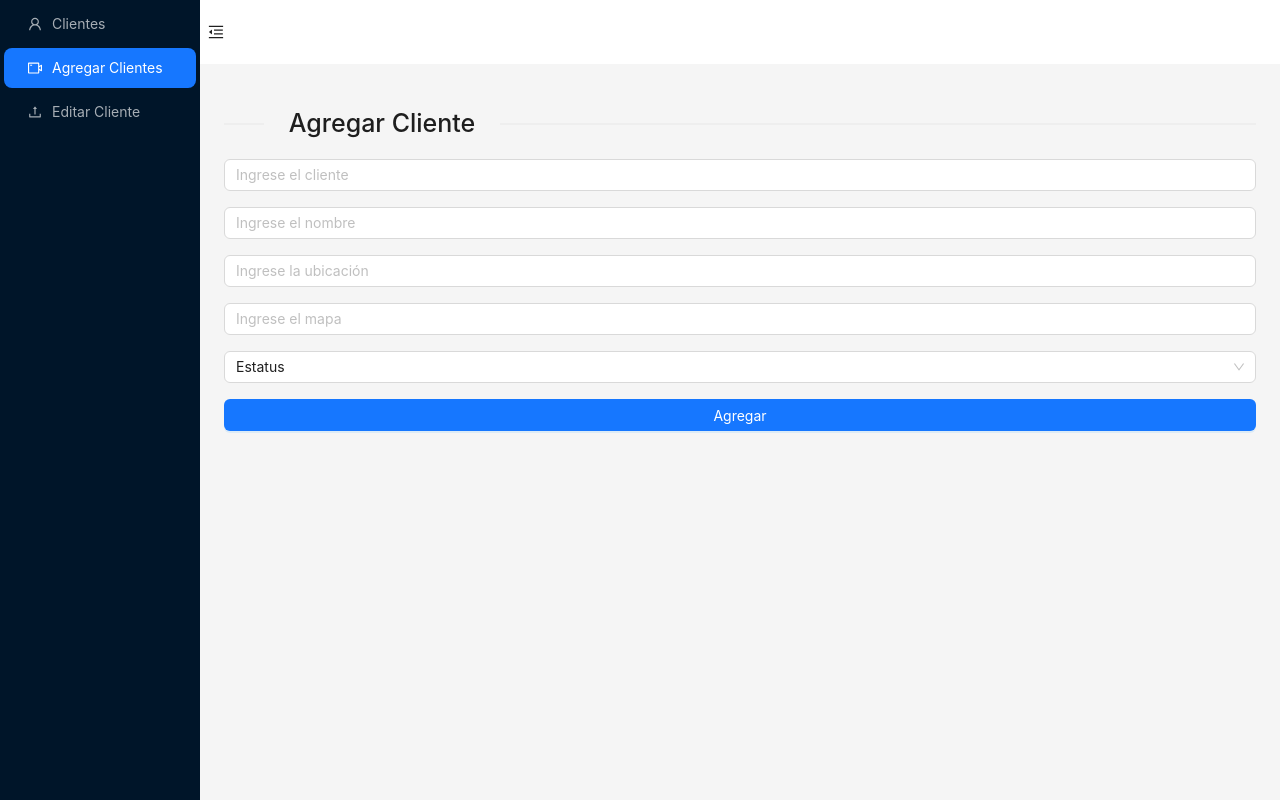
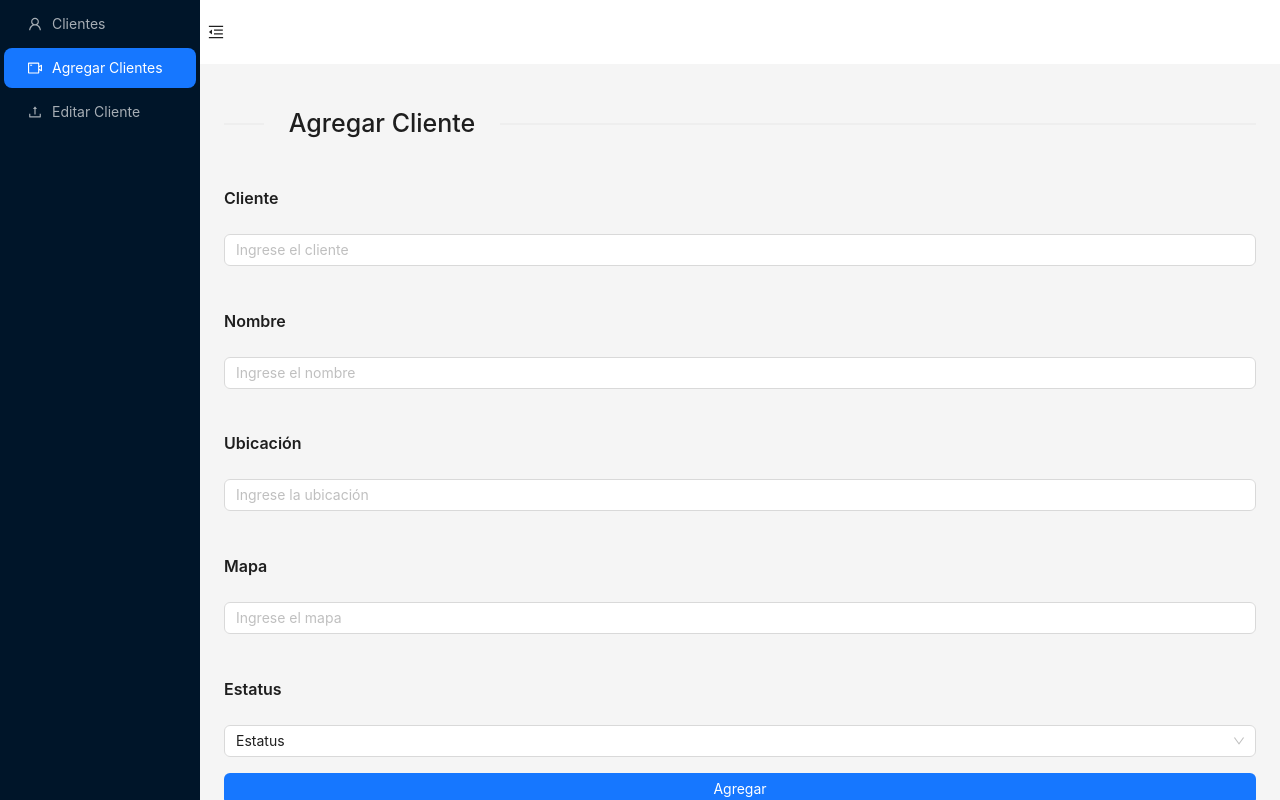
Before and after one commit to HaXyrdUtp/crud-react, a React (Create React App) app: page / in a window 1280 px wide. Both pictures are taken after a click on the item "Agregar Clientes". Built offline with nearby package versions, Linux system fonts and the light colour scheme; no server answers; the database is empty.

Commit message:
Cambios en la UI de la seccion agregar clientes
Se ha agregado labels para cada input de la seccion agregar clientes

Co-Authored-By: HaXyrdUtp <114700114+HaXyrdUtp@users.noreply.github.com>

```diff
--- a/src/App.js
+++ b/src/App.js
@@ -6,12 +6,13 @@ import {
   UserOutlined,
   VideoCameraOutlined,
 } from '@ant-design/icons';
-import { Button, Layout, Menu, Table, Input, Select, Space, Divider, notification } from 'antd';
+import { Button, Layout, Menu, Table, Input, Select, Space, Divider, notification, Typography } from 'antd';
 import { db } from './firebase';
 import { collection, getDocs, addDoc, updateDoc, deleteDoc, doc } from 'firebase/firestore';
 import './App.css';
 
 const { Header, Sider, Content } = Layout;
+const {Title} = Typography;
 
 const App = () => {
   const [collapsed, setCollapsed] = useState(false);
@@ -196,6 +197,7 @@ const App = () => {
             <Divider orientation="left" style={{ fontSize: 25 }}>Agregar Cliente</Divider>
             <form onSubmit={agregarCliente}>
               <Space size="middle" direction="vertical" style={{ width: '100%' }}>
+                <Title level={5}>Cliente</Title>
                 <Input
                   type="text"
                   className="form-control mb-2"
@@ -203,6 +205,7 @@ const App = () => {
                   value={clienteNombre}
                   onChange={e => setClienteNombre(e.target.value)}
                 />
+                <Title level={5}>Nombre</Title>
                 <Input
                   type="text"
                   className="form-control mb-2"
@@ -210,6 +213,7 @@ const App = () => {
                   value={nombre}
                   onChange={e => setNombre(e.target.value)}
                 />
+                <Title level={5}>Ubicación</Title>
                 <Input
                   type="text"
                   className="form-control mb-2"
@@ -217,6 +221,7 @@ const App = () => {
                   value={ubicacion}
                   onChange={e => setUbicacion(e.target.value)}
                 />
+                <Title level={5}>Mapa</Title>
                 <Input
                   type="text"
                   className="form-control mb-2"
@@ -224,6 +229,7 @@ const App = () => {
                   value={mapa}
                   onChange={e => setMapa(e.target.value)}
                 />
+                <Title level={5}>Estatus</Title>
                 <Select
                   className="form-control mb-2"
                   defaultValue="Estatus"
```
